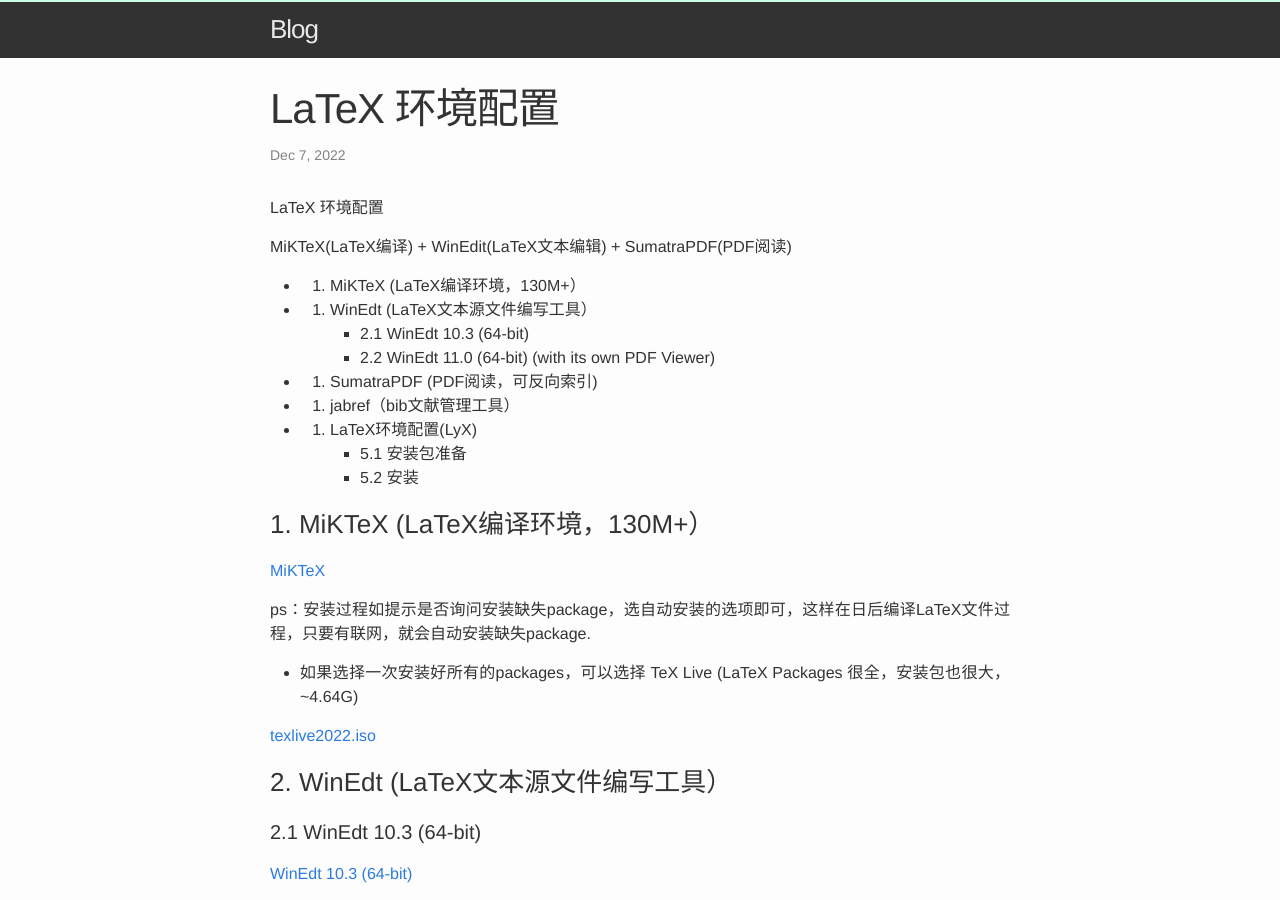
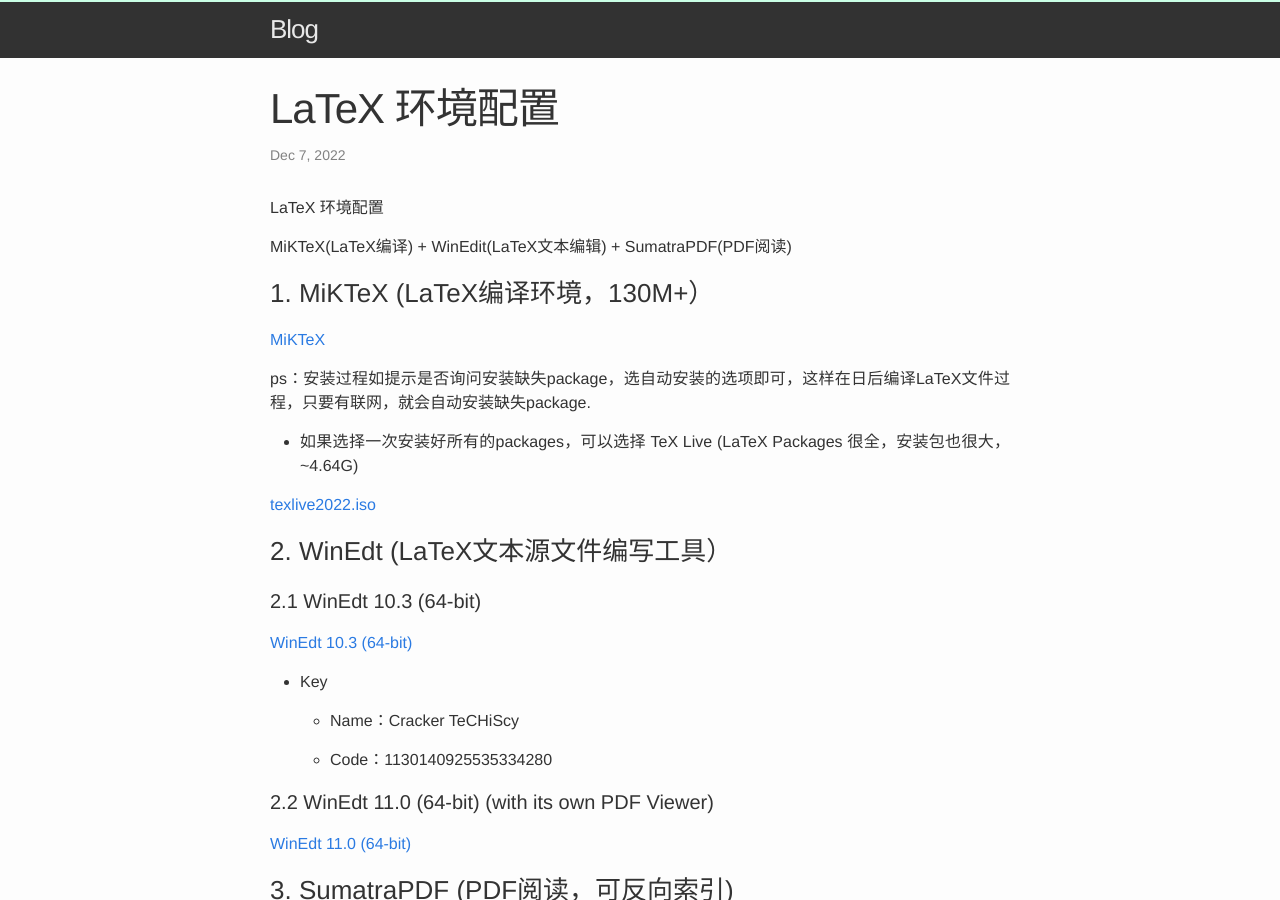
Before and after one commit to ishxiao/blog, a Jekyll site: the page built from _posts/2022-12-07-latex.md, in a window 1280 px wide and 900 px high. Built offline with Jekyll 4.4.1, drawn with Linux system fonts in a browser that asks for light colours.

Commit message:
revised new post

```diff
--- a/_posts/2022-12-07-latex.md
+++ b/_posts/2022-12-07-latex.md
@@ -12,22 +12,6 @@
 LaTeX 环境配置
 
 MiKTeX(LaTeX编译) + WinEdit(LaTeX文本编辑) + SumatraPDF(PDF阅读)
-
-
-<!-- MarkdownTOC -->
-
-- 1. MiKTeX (LaTeX编译环境，130M+）
-- 2. WinEdt (LaTeX文本源文件编写工具）
-	- 2.1 WinEdt 10.3 \(64-bit\)
-	- 2.2 WinEdt 11.0 \(64-bit\)  \(with its own PDF Viewer\)
-- 3. SumatraPDF \(PDF阅读，可反向索引\)
-- 4. jabref（bib文献管理工具）
-- 5. LaTeX环境配置\(LyX\)
-	- 5.1 安装包准备
-	- 5.2 安装
-
-<!-- /MarkdownTOC -->
-
 
 ### 1. MiKTeX (LaTeX编译环境，130M+）
 
```
